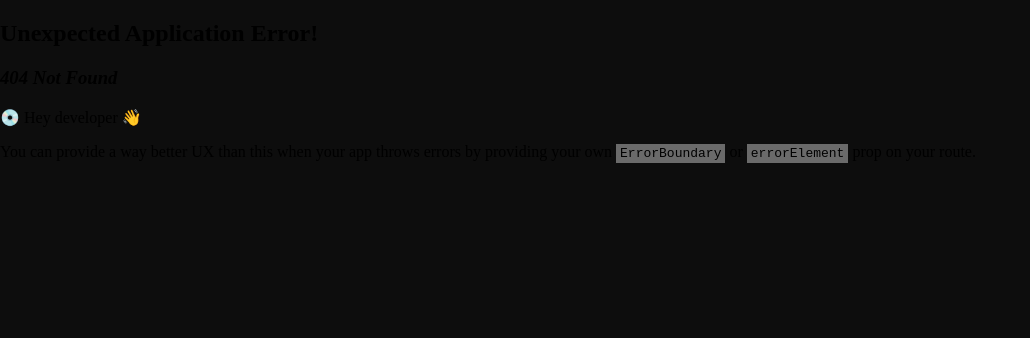
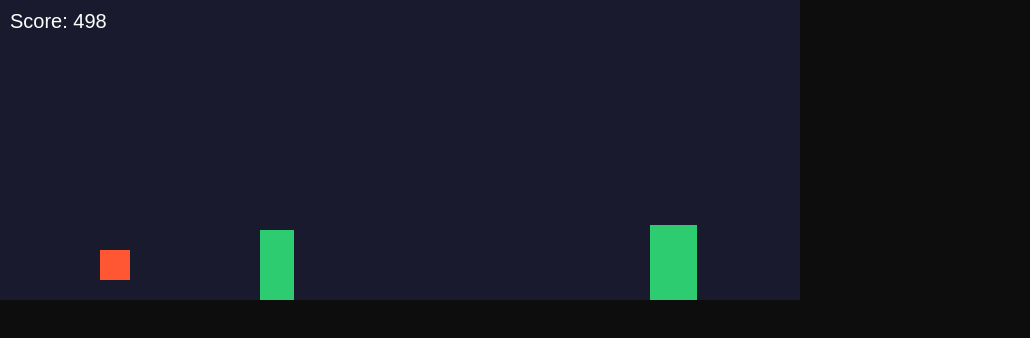
Before and after one commit to RedSquid2212/diploma-frontend, a React (Vite) app in the folder transparent-world/: page /runner in a window 1280 px wide. Before the commit this address had no page. Shown: the top 338 px of the page, without its empty margins (0-1030 px from the left). Built offline with nearby package versions, Linux system fonts and the light colour scheme; a web font is replaced by a local one.

Commit message:
Добавила прототип игры

```diff
--- /dev/null
+++ b/transparent-world/src/components/GeometryRunner/GeometryRunner.tsx
@@ -0,0 +1,171 @@
+import React, { useState, useEffect, useRef } from 'react';
+
+type Obstacle = {
+  id: number;
+  x: number;
+  width: number;
+  height: number;
+  speed: number;
+};
+
+const GeometryRunner: React.FC = () => {
+  const [playerY, setPlayerY] = useState(250);
+  const [isJumping, setIsJumping] = useState(false);
+  const [obstacles, setObstacles] = useState<Obstacle[]>([]);
+  const [score, setScore] = useState(0);
+  const [gameSpeed, setGameSpeed] = useState(5);
+  const [isGameOver, setIsGameOver] = useState(false);
+  const nextObstacleId = useRef(0);
+
+  const handleJump = () => {
+    if (!isJumping && !isGameOver) {
+      setIsJumping(true);
+      setPlayerY(150);
+      setTimeout(() => {
+        setPlayerY(250);
+        setIsJumping(false);
+      }, 500);
+    }
+  };
+
+  useEffect(() => {
+    if (isGameOver) return;
+
+    const obstacleInterval = setInterval(() => {
+      const newObstacle: Obstacle = {
+        id: nextObstacleId.current++,
+        x: 800,
+        width: 30 + Math.random() * 20,
+        height: 30 + Math.random() * 50,
+        speed: gameSpeed
+      };
+
+      setObstacles(prev => [...prev, newObstacle]);
+    }, 1500 - gameSpeed * 50);
+
+    return () => clearInterval(obstacleInterval);
+  }, [gameSpeed, isGameOver]);
+
+  useEffect(() => {
+    if (isGameOver) return;
+
+    const gameLoop = setInterval(() => {
+      setScore(prev => prev + 1);
+
+      setObstacles(prev =>
+        prev.map(obs => ({
+          ...obs,
+          x: obs.x - obs.speed
+        })).filter(obs => obs.x > -obs.width)
+      );
+
+      const playerRect = { x: 100, y: playerY, width: 30, height: 30 };
+      const collision = obstacles.some(obs => (
+        playerRect.x < obs.x + obs.width &&
+        playerRect.x + playerRect.width > obs.x &&
+        playerRect.y < 300 - obs.height &&
+        playerRect.y + playerRect.height > 300 - obs.height
+      ));
+
+      if (collision) {
+        setIsGameOver(true);
+      }
+    }, 16);
+
+    return () => clearInterval(gameLoop);
+  }, [obstacles, playerY, isGameOver]);
+
+  useEffect(() => {
+    const difficultyInterval = setInterval(() => {
+      setGameSpeed(prev => Math.min(prev + 0.25, 15));
+    }, 10000);
+
+    return () => clearInterval(difficultyInterval);
+  }, []);
+
+  const restartGame = () => {
+    setObstacles([]);
+    setScore(0);
+    setGameSpeed(5);
+    setIsGameOver(false);
+    setPlayerY(250);
+  };
+
+  return (
+    <div
+      onClick={handleJump}
+      style={{
+        width: '800px',
+        height: '300px',
+        backgroundColor: '#1a1a2e',
+        position: 'relative',
+        overflow: 'hidden',
+        cursor: 'pointer'
+      }}
+    >
+      <div
+        style={{
+          position: 'absolute',
+          left: '100px',
+          top: `${playerY}px`,
+          width: '30px',
+          height: '30px',
+          backgroundColor: '#FF5733',
+          transition: isJumping ? 'top 0.3s ease-out' : 'top 0.3s ease-in'
+        }}
+      />
+      {obstacles.map(obs => (
+        <div
+          key={obs.id}
+          style={{
+            position: 'absolute',
+            left: `${obs.x}px`,
+            bottom: '0',
+            width: `${obs.width}px`,
+            height: `${obs.height}px`,
+            backgroundColor: '#2ECC71'
+          }}
+        />
+      ))}
+      <div style={{
+        position: 'absolute',
+        top: '10px',
+        left: '10px',
+        color: 'white',
+        fontFamily: 'Arial',
+        fontSize: '20px'
+      }}>
+        Score: {score}
+      </div>
+
+      {isGameOver && (
+        <div style={{
+          position: 'absolute',
+          top: '50%',
+          left: '50%',
+          transform: 'translate(-50%, -50%)',
+          color: 'white',
+          textAlign: 'center'
+        }}>
+          <h2>Game Over!</h2>
+          <p>Your score: {score}</p>
+          <button
+            onClick={restartGame}
+            style={{
+              padding: '10px 20px',
+              fontSize: '16px',
+              backgroundColor: '#FF5733',
+              border: 'none',
+              borderRadius: '5px',
+              cursor: 'pointer'
+            }}
+          >
+            Try Again
+          </button>
+        </div>
+      )}
+    </div>
+  );
+};
+
+export default GeometryRunner;
--- a/transparent-world/src/main.tsx
+++ b/transparent-world/src/main.tsx
@@ -16,6 +16,7 @@ import { jsThemes } from './mocks/jsThemes.ts';
 import { cssThemes } from './mocks/cssThemes.ts';
 import { htmlThemes } from './mocks/htmlThemes.ts';
 import { PracticePage } from './pages/PracticePage/PracticePage.tsx';
+import { GeometryRunnerPage } from './pages/GeometryRunnerPage/GeometryRunnerPage.tsx';
 
 const mockTaskText = `
   To create a Nest application instance, we use the core NestFactory class. NestFactory exposes a few
@@ -33,6 +34,10 @@ const router = createBrowserRouter([
   {
     path: '/',
     element: <StartPage />,
+  },
+  {
+    path: '/runner',
+    element: <GeometryRunnerPage />,
   },
   {
     path: '/courses',
--- /dev/null
+++ b/transparent-world/src/pages/GeometryRunnerPage/GeometryRunnerPage.tsx
@@ -0,0 +1,12 @@
+import { FC, memo } from 'react';
+import GeometryRunner from '../../components/GeometryRunner/GeometryRunner';
+
+const GeometryRunnerPageComponent: FC = () => {
+    return (
+        <>
+            <GeometryRunner />
+        </>
+    );
+};
+
+export const GeometryRunnerPage = memo(GeometryRunnerPageComponent);
```
